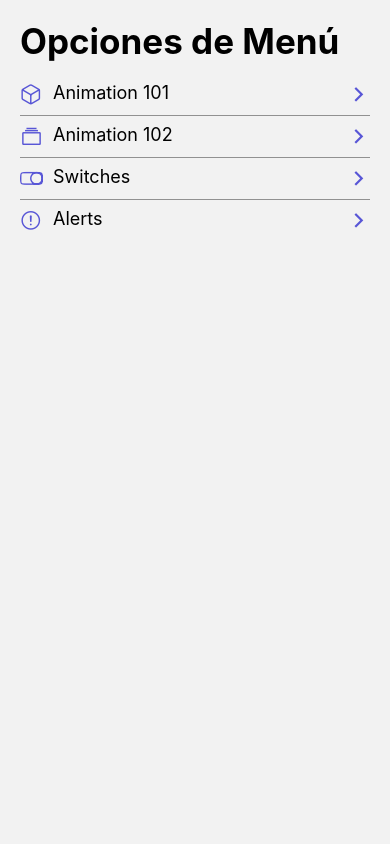
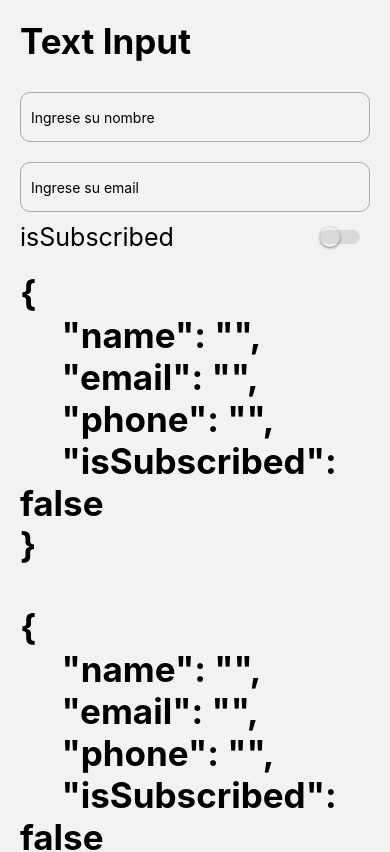
Before and after one commit to pelsmi11/expo-RNComponents, a React Native app: screen /TextInputScreen in a window 390 px wide. Shown: the top 852 px of the page. Built offline with nearby package versions, Linux system fonts and the light colour scheme.

Commit message:
text fields

```diff
--- a/package.json
+++ b/package.json
@@ -16,7 +16,9 @@
     "expo-status-bar": "~1.4.4",
     "react": "18.2.0",
     "react-native": "0.71.8",
+    "react-native-dialog": "^9.3.0",
     "react-native-gesture-handler": "~2.9.0",
+    "react-native-prompt-android": "^1.1.0",
     "react-native-safe-area-context": "4.5.0",
     "react-native-screens": "~3.20.0"
   },
--- /dev/null
+++ b/src/components/CustomSwitchNew.tsx
@@ -0,0 +1,14 @@
+import { FC, useState } from "react";
+import { Platform, Switch, SwitchProps } from "react-native";
+
+interface Props extends SwitchProps {}
+
+export const CustomSwitchNew: FC<SwitchProps> = ({ ...rest }) => {
+  return (
+    <Switch
+      {...rest}
+      trackColor={{ false: "#d9d9db", true: "#5856d6" }}
+      thumbColor={Platform.OS === "android" ? "#5856D6" : ""}
+    />
+  );
+};
--- a/src/components/index.ts
+++ b/src/components/index.ts
@@ -1,3 +1,4 @@
 export * from "./FlatListMenuItem";
 export * from "./HeaderTitle";
 export * from "./CustomSwitch";
+export * from "./CustomSwitchNew";
--- a/src/data/menuItems.tsx
+++ b/src/data/menuItems.tsx
@@ -21,4 +21,9 @@ export const menuItems: MenuItem[] = [
     icon: "alert-circle-outline",
     component: "AlertScreen",
   },
+  {
+    name: "TextInput",
+    icon: "document-text-outline",
+    component: "TextInputScreen",
+  },
 ];
--- a/src/hooks/index.ts
+++ b/src/hooks/index.ts
@@ -1 +1,2 @@
 export * from "./useAnimation";
+export * from "./useForm";
--- /dev/null
+++ b/src/hooks/useForm.tsx
@@ -0,0 +1,18 @@
+import { useState } from "react";
+
+export const useForm = <T extends Object>(initState: T) => {
+  const [state, setState] = useState(initState);
+
+  const onChange = <K extends Object>(value: K, field: keyof T) => {
+    setState({
+      ...state,
+      [field]: value,
+    });
+  };
+
+  return {
+    ...state,
+    form: state,
+    onChange,
+  };
+};
--- a/src/navigator/Navigator.tsx
+++ b/src/navigator/Navigator.tsx
@@ -7,6 +7,7 @@ import {
   SwitchScreen,
 } from "../screens";
 import { RootStackParamList } from "./types";
+import { TextInputScreen } from "../screens/TextInputScreen";
 
 const Stack = createStackNavigator<RootStackParamList>();
 
@@ -22,6 +23,7 @@ export const Navigator = () => {
       <Stack.Screen name="Animation102Screen" component={Animation102Screen} />
       <Stack.Screen name="SwitchScreen" component={SwitchScreen} />
       <Stack.Screen name="AlertScreen" component={AlertScreen} />
+      <Stack.Screen name="TextInputScreen" component={TextInputScreen} />
     </Stack.Navigator>
   );
 };
--- a/src/navigator/types/NavigatorTypes.ts
+++ b/src/navigator/types/NavigatorTypes.ts
@@ -4,4 +4,5 @@ export type RootStackParamList = {
   Animation102Screen: undefined; // Otro ejemplo de parámetros opcionales
   SwitchScreen: undefined; // Otro ejemplo de parámetros opcionales
   AlertScreen: undefined;
+  TextInputScreen: undefined;
 };
--- a/src/screens/AlertScreen.tsx
+++ b/src/screens/AlertScreen.tsx
@@ -1,8 +1,26 @@
-import { Alert, Button, Text, View } from "react-native";
+import { Alert, Button, Platform, Text, View } from "react-native";
+import prompt from "react-native-prompt-android";
 import { HeaderTitle } from "../components";
 import { styles } from "../theme/appTheme";
+import Dialog from "react-native-dialog"; //expo
+import { useState } from "react";
 
 export const AlertScreen = () => {
+  const [dialogVisible, setDialogVisible] = useState(false);
+
+  const showDialog = () => {
+    setDialogVisible(true);
+  };
+
+  const handleCancel = () => {
+    setDialogVisible(false);
+  };
+
+  const handleDelete = () => {
+    // The user has pressed the "Delete" button, so here you can do your own logic.
+    // ...Your logic
+    setDialogVisible(false);
+  };
   const showAlert = () => {
     Alert.alert(
       "Título",
@@ -23,13 +41,36 @@ export const AlertScreen = () => {
   };
 
   const showPrompt = () => {
-    Alert.prompt(
-      "¿Está seguro?",
-      "Esta acción no se puede revertir",
-      (valor: string) => console.log(`info: ${valor}`),
-      "plain-text",
-      "Hola mundo",
-      "phone-pad"
+    // Alert.prompt(
+    //   "¿Está seguro?",
+    //   "Esta acción no se puede revertir",
+    //   (valor: string) => console.log(`info: ${valor}`),
+    //   "plain-text",
+    //   "Hola mundo",
+    //   "phone-pad"
+    // );
+    if (Platform.OS === "android") return;
+    prompt(
+      "Enter password",
+      "Enter your password to claim your $1.5B in lottery winnings",
+      [
+        {
+          text: "Cancel",
+          onPress: () => console.log("Cancel Pressed"),
+          style: "cancel",
+        },
+        {
+          text: "OK",
+          onPress: (password) =>
+            console.log("OK Pressed, password: " + password),
+        },
+      ],
+      {
+        type: "secure-text",
+        cancelable: false,
+        defaultValue: "test",
+        placeholder: "placeholder",
+      }
     );
   };
 
@@ -39,6 +80,17 @@ export const AlertScreen = () => {
       <Button title="Motrar Alerta" onPress={showAlert} />
       <View style={{ height: 10 }} />
       <Button title="Motrar Prompt" onPress={showPrompt} />
+      <View style={{ height: 10 }} />
+      <Button title="Motrar Dialog" onPress={showDialog} />
+      <Dialog.Container visible={dialogVisible}>
+        <Dialog.Title>Account delete</Dialog.Title>
+        <Dialog.Input />
+        <Dialog.Description>
+          Do you want to delete this account? You cannot undo this action.
+        </Dialog.Description>
+        <Dialog.Button label="Cancel" onPress={handleCancel} />
+        <Dialog.Button label="Delete" onPress={handleDelete} />
+      </Dialog.Container>
     </View>
   );
 };
--- /dev/null
+++ b/src/screens/TextInputScreen.tsx
@@ -0,0 +1,98 @@
+import {
+  Keyboard,
+  KeyboardAvoidingView,
+  NativeModules,
+  Platform,
+  ScrollView,
+  StyleSheet,
+  Switch,
+  Text,
+  TextInput,
+  View,
+} from "react-native";
+import { CustomSwitch, CustomSwitchNew, HeaderTitle } from "../components";
+import { styles as globalStyle } from "../theme/appTheme";
+import { TouchableWithoutFeedback } from "react-native-gesture-handler";
+import { useForm } from "../hooks";
+import { useState } from "react";
+import { useSafeAreaInsets } from "react-native-safe-area-context";
+
+const { StatusBarManager } = NativeModules;
+
+export const TextInputScreen = () => {
+  const { top } = useSafeAreaInsets();
+  const { isSubscribed, form, onChange } = useForm({
+    name: "",
+    email: "",
+    phone: "",
+    isSubscribed: false,
+  });
+  //   const toggleSwitch = () => onChange(!isSubscribed, "isSubscribed");
+  return (
+    <KeyboardAvoidingView
+      style={{
+        paddingTop: Platform.OS === "android" ? StatusBarManager.HEIGHT : top,
+      }}
+      behavior={Platform.OS === "ios" ? "padding" : "height"}
+    >
+      <ScrollView>
+        {/* <TouchableWithoutFeedback onPress={Keyboard.dismiss}> */}
+        <View style={globalStyle.globalMargin}>
+          <HeaderTitle title="Text Input" />
+          <TextInput
+            style={styles.inputStyle}
+            placeholder="Ingrese su nombre"
+            autoCorrect={false}
+            autoCapitalize="words"
+            onChangeText={(value) => onChange(value, "name")}
+          />
+          <TextInput
+            style={styles.inputStyle}
+            placeholder="Ingrese su email"
+            autoCorrect={false}
+            autoCapitalize="none"
+            onChangeText={(value) => onChange(value, "email")}
+            keyboardType="email-address"
+          />
+          <View style={styles.switchRow}>
+            <Text style={styles.switchText}>isSubscribed</Text>
+            <CustomSwitchNew
+              value={isSubscribed}
+              onValueChange={(value) => onChange(value, "isSubscribed")}
+              style={{ marginRight: 10 }}
+            />
+          </View>
+          <HeaderTitle title={JSON.stringify(form, null, 5)} />
+          <HeaderTitle title={JSON.stringify(form, null, 5)} />
+          <TextInput
+            style={styles.inputStyle}
+            placeholder="Ingrese su telefono"
+            onChangeText={(value) => onChange(value, "phone")}
+            keyboardType="phone-pad"
+          />
+          <View style={{ height: 100 }} />
+        </View>
+        {/* </TouchableWithoutFeedback> */}
+      </ScrollView>
+    </KeyboardAvoidingView>
+  );
+};
+
+const styles = StyleSheet.create({
+  inputStyle: {
+    borderWidth: 1,
+    borderColor: "rgba(0,0,0,0.3)",
+    height: 50,
+    paddingHorizontal: 10,
+    borderRadius: 10,
+    marginVertical: 10,
+  },
+  switchText: {
+    fontSize: 25,
+  },
+  switchRow: {
+    flexDirection: "row",
+    justifyContent: "space-between",
+    alignItems: "center",
+  },
+});
--- a/src/screens/index.ts
+++ b/src/screens/index.ts
@@ -3,3 +3,4 @@ export * from "./Animation101Screen";
 export * from "./Animation102Screen";
 export * from "./SwitchScreen";
 export * from "./AlertScreen";
+export * from "./AlertScreen";
```
Also changed, not shown: 1 other file (tests, documents, lock files or other folders).
